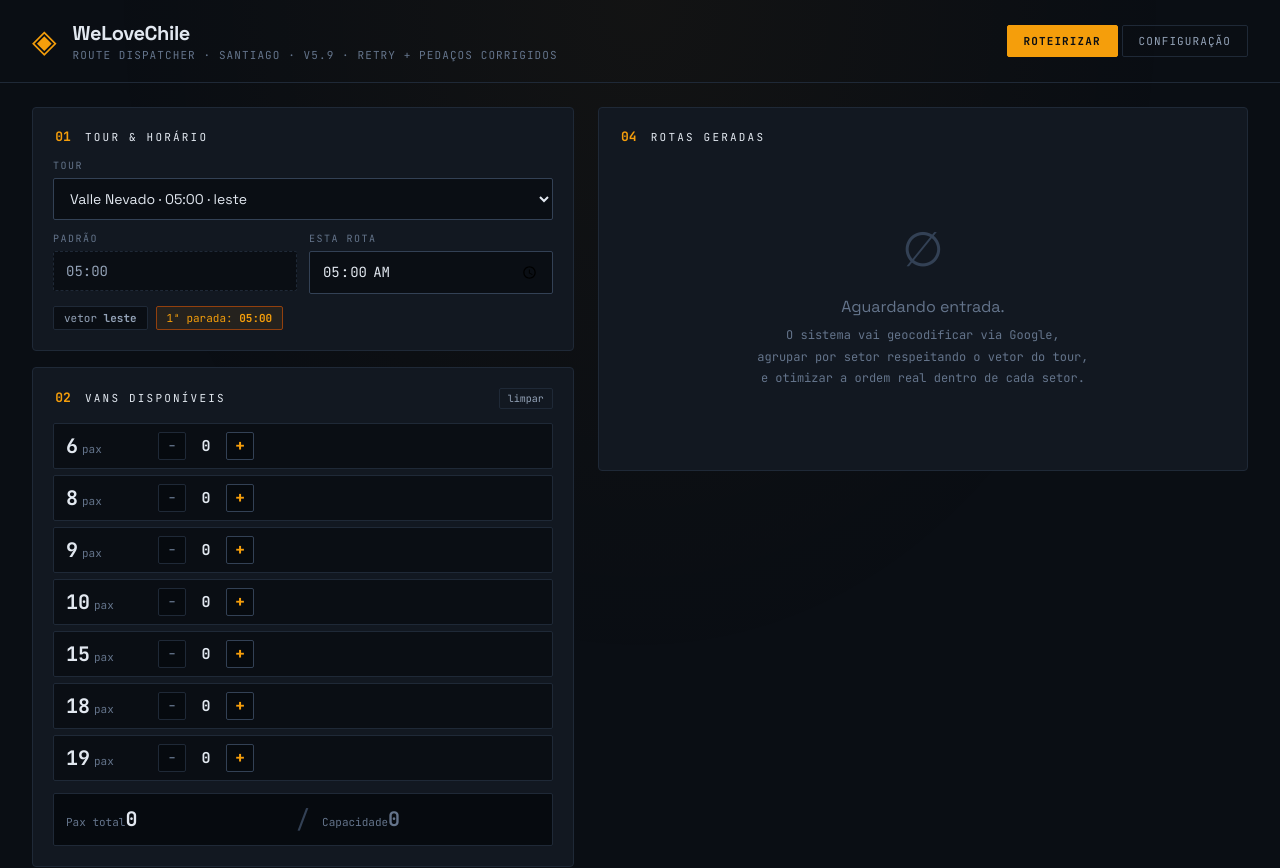
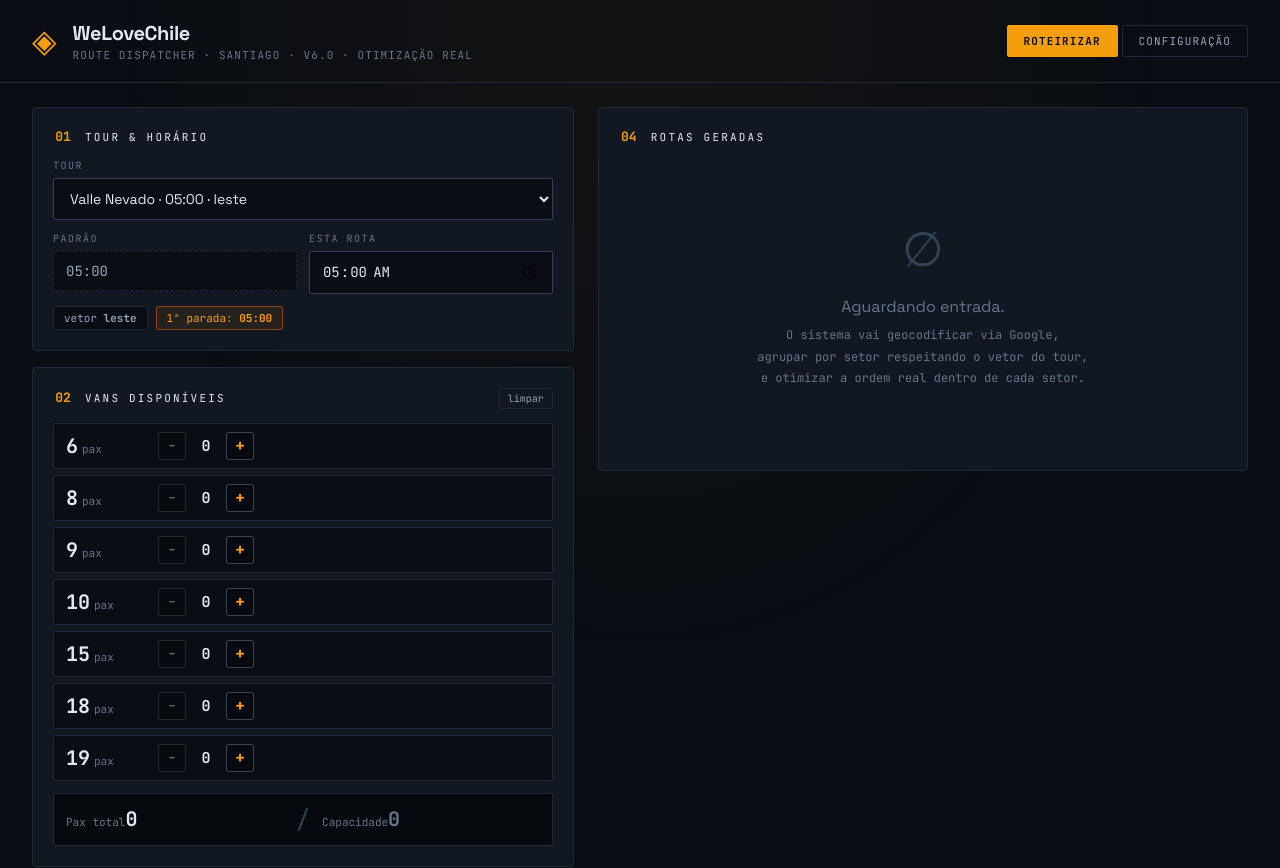
Before and after one commit to LogisticaWeLoveChile/welovechile-routes, a React (Vite) app: page / in a window 1280 px wide. Shown: the top 868 px of the page. Built offline with nearby package versions, Linux system fonts and the light colour scheme.

Commit message:
Update App.jsx

```diff
--- a/src/App.jsx
+++ b/src/App.jsx
@@ -181,8 +181,7 @@ async function otimizarRota(pontos, horarioPartida, tentativa) {
   }
 }
 
-// Routes API: limite 25 intermediários, ou seja MAX 27 pontos total (origem + 25 + destino).
-// Mas por segurança usamos 24 intermediários = 26 pontos max.
+// Routes API: limite 25 intermediários. Usamos 24 + origem + destino = 26 total.
 var MAX_PONTOS_POR_CHAMADA = 26;
 
 async function otimizarRotaEmPedacos(pontos, horarioPartida) {
@@ -782,7 +781,7 @@ export default function App() {
           <div style={styles.logo}>◈</div>
           <div>
             <div style={styles.brand}>WeLoveChile</div>
-            <div style={styles.subBrand}>Route Dispatcher · Santiago · v5.9 · Retry + Pedaços corrigidos</div>
+            <div style={styles.subBrand}>Route Dispatcher · Santiago · v6.0 · Otimização Real</div>
           </div>
         </div>
         <div style={styles.headerRight}>
```
